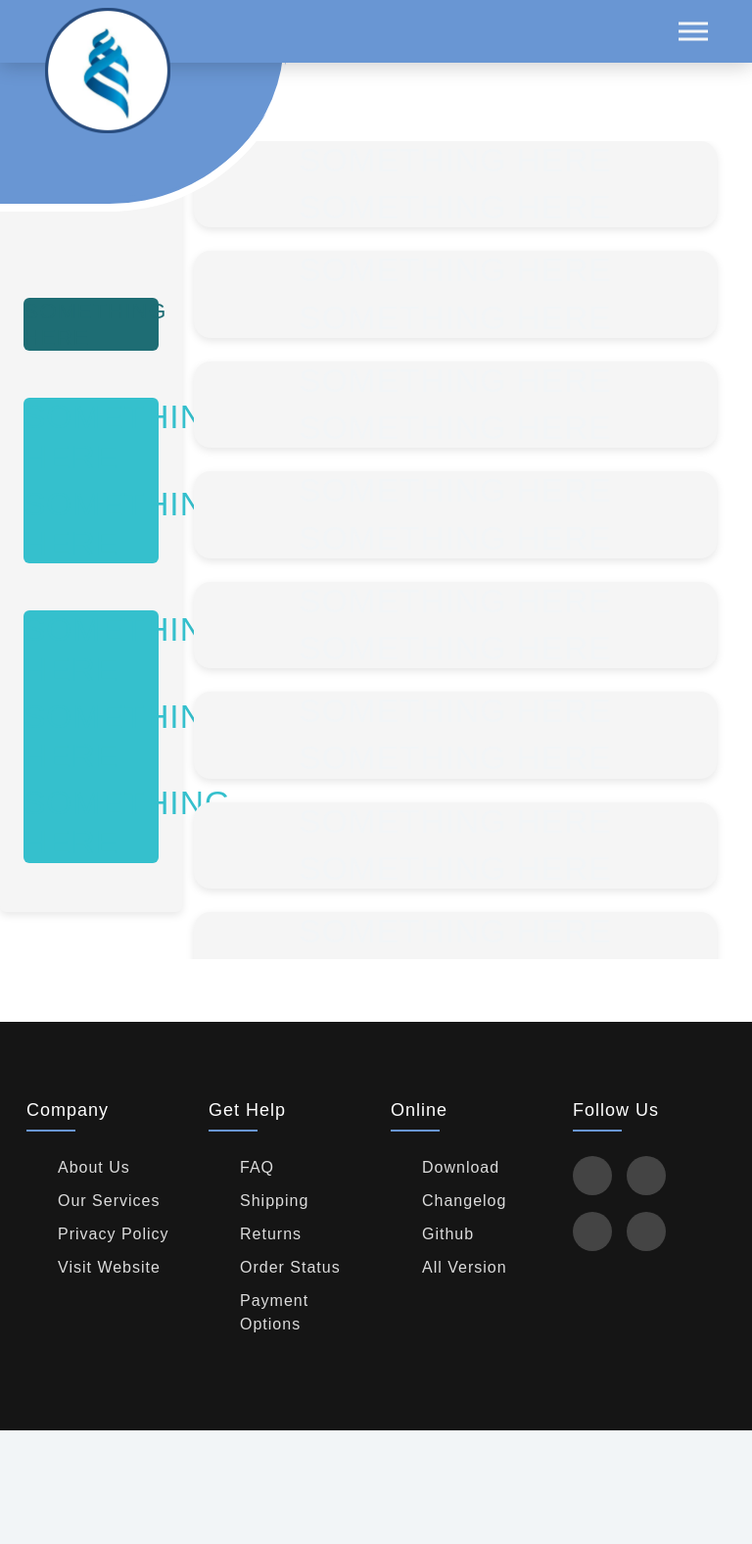
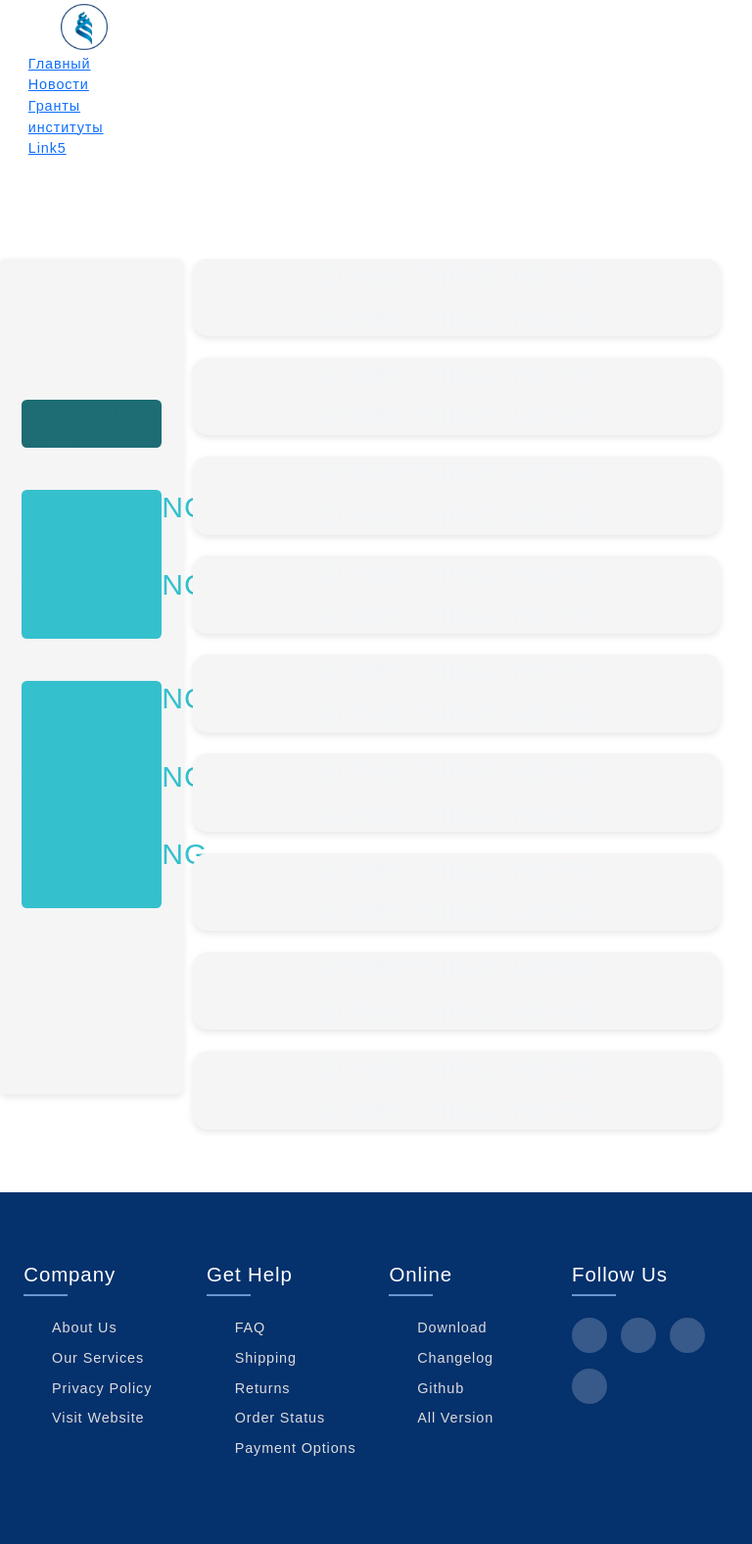
Before and after one commit to Jrol123/SYSC_site, a Django app: page /news/ in a window 768 px wide. Shown: the whole page at 98% size. Before the commit the page ends 1460 px from the top, so only its background shows below. Run offline with Django 4.2, Linux system fonts and the light colour scheme.

Commit message:
Update style.css

```diff
--- a/smu_site/static/css/style.css
+++ b/smu_site/static/css/style.css
@@ -1,6 +1,7 @@
 :root{
     --nav-bg: #6996D3;
     --nav-btn-bg: #284C7E;
+    --footer-bg: #05316D;
     --dark: #131418;
     --grey-bg: #D2D2D2;
     --purple-bg: #A690D3;
@@ -19,215 +20,99 @@
 
 body{
     overflow-x: hidden;
+    z-index:1;
+    zoom:90%;
 }
 
-nav{
-    height: 4rem;
+.container-custom{
     width: 100%;
-    background-color: var(--nav-bg);
-    box-shadow: 0 3px 20px rgba(0, 0, 0, 0.2);
-    display: flex;
-    position: fixed;
-    z-index: 10;
+    padding-right: 4em;
+    padding-left: 4em;
+    margin-right: auto;
+    margin-left: auto;
 }
 
-/*Styling logo*/
-.logo{
-    padding:1vh 6vw;
+.navbar {
+    width:100%;
+    background-color: var(--nav-bg);
+    box-shadow: 0 3px 10px rgba(0, 0, 0, 0.3);
+    position:fixed;
+    z-index:2;
+  }
+  .navbar .dropdown .dropdown-menu {
+    margin-top: 0;
+    border-top: none;
+    border-radius: 0;
+  }
+  @media (min-width: 768px) {
+    .dropdown:hover > .dropdown-menu {
+      display: block;
+    }
+    .dropdown .dropdown-toggle::after {
+      display: none;
+    }
+    .dropdown .dropdown-toggle:active {
+      pointer-events: none;
+    }
+  }
+  @media (max-width: 768px) {
+    .navbar {
+      padding: 8px 16px;
+    }
+    .navbar .dropdown .dropdown-toggle {
+      padding: 0 10px;
+      line-height: 40px;
+      position: absolute;
+      top: 0;
+      right: 0;
+    }
+    .container-custom{
+        width: 100%;
+        padding-right: 2em;
+        padding-left: 2em;
+        margin-right: auto;
+        margin-left: auto;
+    }
+  }
+
+  .navbar ul {
+    text-align: center;
+ }
+
+ .navbar ul li a{
+    display: inline-block;
+    color:white;
+    text-transform: uppercase;
+    padding: 8px 15px;
+    margin: 0 0.8vw;
+    border-radius:10px;
+    /*background-color: var(--nav-btn-bg);*/
+
+ }
+ .logo{
+    padding:0.5vh 9vw;
     text-align: center;
 }
 .logo img {
-    height: 8rem;
-    width: 8rem;
+    height: 3.3rem;
+    width: 3.3rem;
+
 
 }
 
-/*Styling Links*/
-.nav-links{
-    display: flex;
-    list-style: none;
-    width: 60vw;
-    max-width:100%;
-    padding: 0 0.7vw;
-    justify-content: space-evenly;
+.col-lg-grant {
+    -webkit-box-flex: 0;
+    -ms-flex: 0 0 4.333333%;
+    flex: 0 0 4.333333%;
+    max-width: 4.333333%;
+  }
 
-    align-items: center;
-    text-transform: uppercase;
-}
-.nav-links li a{
-    text-decoration: none;
-    margin: 0 0.8vw;
-    background-color: var(--nav-btn-bg);
-    padding: 8px 15px;
-    border-radius:10px;
-    color:whitesmoke;
-    transition: all ease-in-out 250ms;
-}
-.nav-links li a:hover {
-    text-decoration: none;
-    color: whitesmoke;
-    background-color: var(--dark);
-    transition: all ease-in-out 250ms;
-}
-.nav-links li {
-    position: relative;
-}
-
-
-/*Styling Buttons*/
-.login-button{
-    background-color: transparent;
-    border: 1.5px solid #f2f5f7;
-    border-radius: 2em;
-    padding: 0.6rem 0.8rem;
-    margin-left: 2vw;
-    font-size: 1rem;
-    cursor: pointer;
-
-}
-.login-button:hover {
-    color: #131418;
-    background-color: #f2f5f7;
-    border:1.5px solid #f2f5f7;
-    transition: all ease-in-out 350ms;
-}
-.join-button{
-    color: #131418;
-    background-color: #61DAFB;
-    border: 1.5px solid #61DAFB;
-    border-radius: 2em;
-    padding: 0.6rem 0.8rem;
-    font-size: 1rem;
-    cursor: pointer;
-}
-.join-button:hover {
-    color: #f2f5f7;
-    background-color: transparent;
-    border:1.5px solid #f2f5f7;
-    transition: all ease-in-out 350ms;
-}
-
-/*Styling Hamburger Icon*/
-.hamburger div{
-    width: 30px;
-
-    height:3px;
-    background: #f2f5f7;
-    margin: 5px;
-    transition: all 0.3s ease;
-}
-.hamburger{
-    display: none;
-}
-
-/*Stying for small screens*/
-@media screen and (max-width: 800px){
-    nav{
-        position: fixed;
-        z-index: 3;
-    }
-    .hamburger{
-        display:block;
-        position: absolute;
-        cursor: pointer;
-        right: 5%;
-        top: 50%;
-        transform: translate(-5%, -50%);
-        z-index: 2;
-        transition: all 0.7s ease;
-    }
-    .nav-links{
-        position: fixed;
-        background: #131418;
-        height: 100vh;
-        width: 100%;
-        flex-direction: column;
-        clip-path: circle(50px at 90% -20%);
-        -webkit-clip-path: circle(50px at 90% -10%);
-        transition: all 1s ease-out;
-        pointer-events: none;
-    }
-    .nav-links.open{
-        clip-path: circle(1000px at 90% -10%);
-        -webkit-clip-path: circle(1000px at 90% -10%);
-        pointer-events: all;
-    }
-    .nav-links li{
-       margin-top:-60%;
-    }
-    .nav-links li:nth-child(1){
-        transition: all 0.5s ease 0.2s;
-    }
-    .nav-links li:nth-child(2){
-        transition: all 0.5s ease 0.4s;
-    }
-    .nav-links li:nth-child(3){
-        transition: all 0.5s ease 0.6s;
-    }
-    .nav-links li:nth-child(4){
-        transition: all 0.5s ease 0.7s;
-    }
-    .nav-links li:nth-child(5){
-        transition: all 0.5s ease 0.8s;
-    }
-    .nav-links li:nth-child(6){
-        transition: all 0.5s ease 0.9s;
-        margin: 0;
-    }
-    .nav-links li:nth-child(7){
-        transition: all 0.5s ease 1s;
-        margin: 0;
-    }
-    li.fade{
-        opacity: 1;
-    }
-}
-/*Animating Hamburger Icon on Click*/
-.toggle .line1{
-    transform: rotate(-45deg) translate(-5px,6px);
-}
-.toggle .line2{
-    transition: all 0.7s ease;
-    width:0;
-}
-.toggle .line3{
-    transform: rotate(45deg) translate(-5px,-6px);
-}
-
-
-.div-semi-circle {
-    position: fixed;
-    top: 15%;
-    left: 0%;
-    transform: translate(-50%, -50%);
-    height: 12em;
-    width: 38em;
-    border-radius: 0 0 550px 150px;
-    background-color: var(--nav-bg) ;
-    border:8px solid white;
-}
-.div-semi-circle-ontop {
-    position: fixed;
-    top: 15%;
-    left: 10px;
-    transform: translate(-50%, -50%);
-    height: 10em;
-    width: 35em;
-    border-radius: 0 0 550px 150px;
-    background-color: var(--nav-bg) ;
-}
-.div-semi-circle-smaller {
-    position: fixed;
-    top: 13%;
-    left: 15%;
-    transform: translate(-50%, -50%);
-    height: 5em;
-    width: 22em;
-    border-radius: 0 0 550px 150px;
-    background-color: var(--nav-bg);
-    border:8px solid white;
-}
-
+.col-lg-main {
+    -webkit-box-flex: 0;
+    -ms-flex: 0 0 2.333333%;
+    flex: 0 0 2.333333%;
+    max-width: 2.333333%;
+  }
 
 .plates{
     background-color: whitesmoke;
@@ -235,8 +120,15 @@
     box-shadow: rgba(0, 0, 0, 0.10) 0px 3px 8px;
 }
 .plates_home{
-    padding-top:9em;
+    padding-top:6em;
     padding-bottom:4em;
+
+}
+.plate-container {
+	max-width: 1500px;
+    margin:auto;
+    flex:1;
+
 }
 
 #first_plate{
@@ -262,9 +154,9 @@
 
 .ScrollBar{
     overflow-y: scroll;
-    max-height: 835px;
+    max-height: 1735px;
     text-align: center;
-    scrollbar-color: #6969dd #e0e0e0;
+    scrollbar-color: var( --light-blue-bg) #e0e0e0;
   scrollbar-width: thin;
 }
 
@@ -281,11 +173,35 @@
 }
 
 
+
+
+/* LOG IN FORMS */
+.field{
+    background-color: var(--dark);
+    color:whitesmoke;
+    padding:8px 15px;
+    border:none;
+    margin-top:10px;
+}
+.login-btn{
+    padding:8px 10px;
+    background-color: var(--light-blue-bg);
+    border:none;
+    color: var(--dark);
+    margin-top:10px;
+    margin-left:30%;
+    margin-right:30%;
+}
+
+
+
+
 /* Page footer Style */
 .footer {
-	background-color: #151515;
+	background-color: var( --footer-bg);
 	padding: 80px 0;
     bottom:0;
+    z-index:-1;
 }
 
 .container {
@@ -297,6 +213,7 @@
 .row {
 	display: flex;
 	flex-wrap: wrap;
+    z-index:-1;
 }
 ul {
 	list-style: none;
@@ -308,8 +225,8 @@
 }
 
 .footer-col h4 {
-	font-size: 18px;
-	color: #FFF;
+
+    color: #FFF;
 	text-transform: capitalize;
 	margin-bottom: 35px;
 	font-weight: 500;
```
